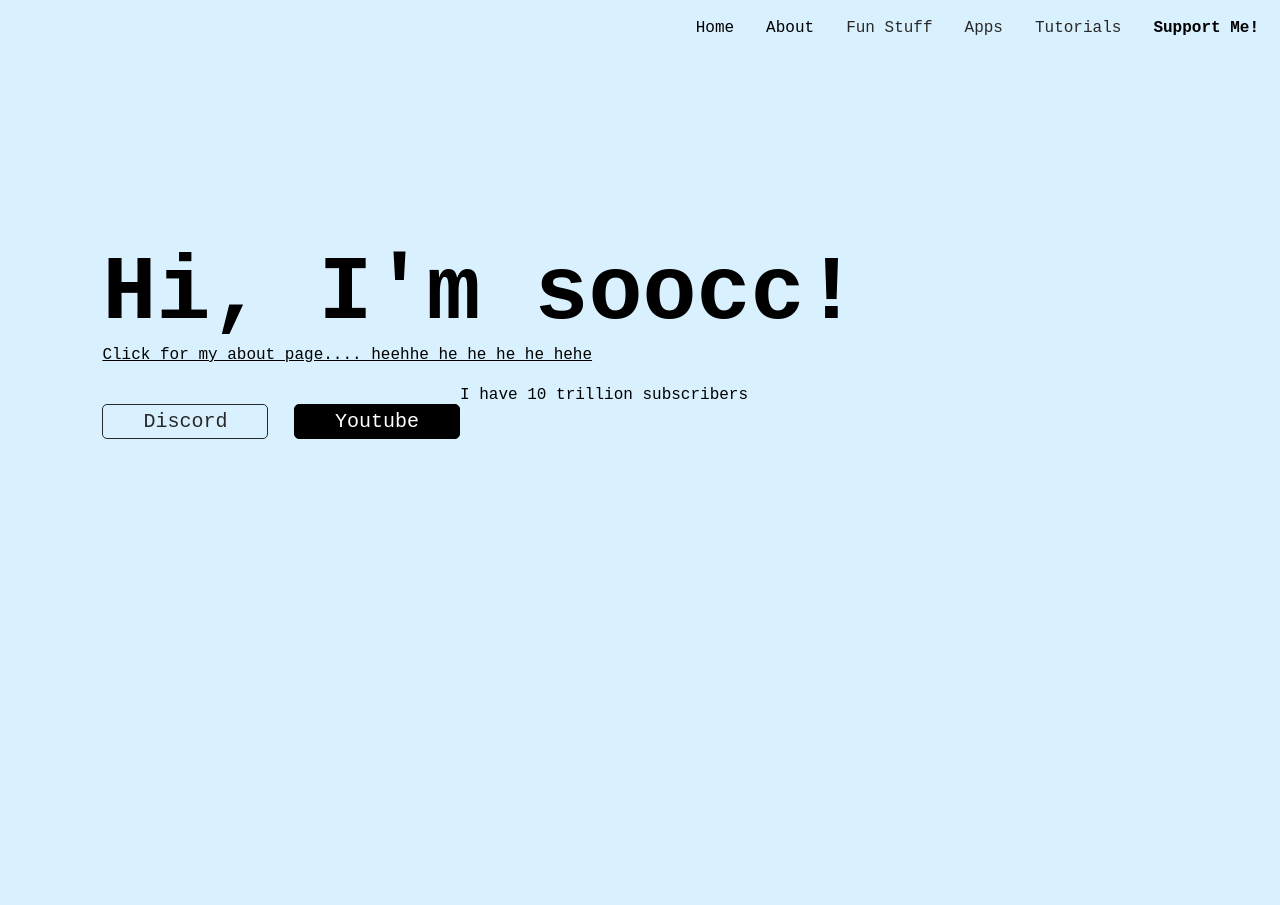
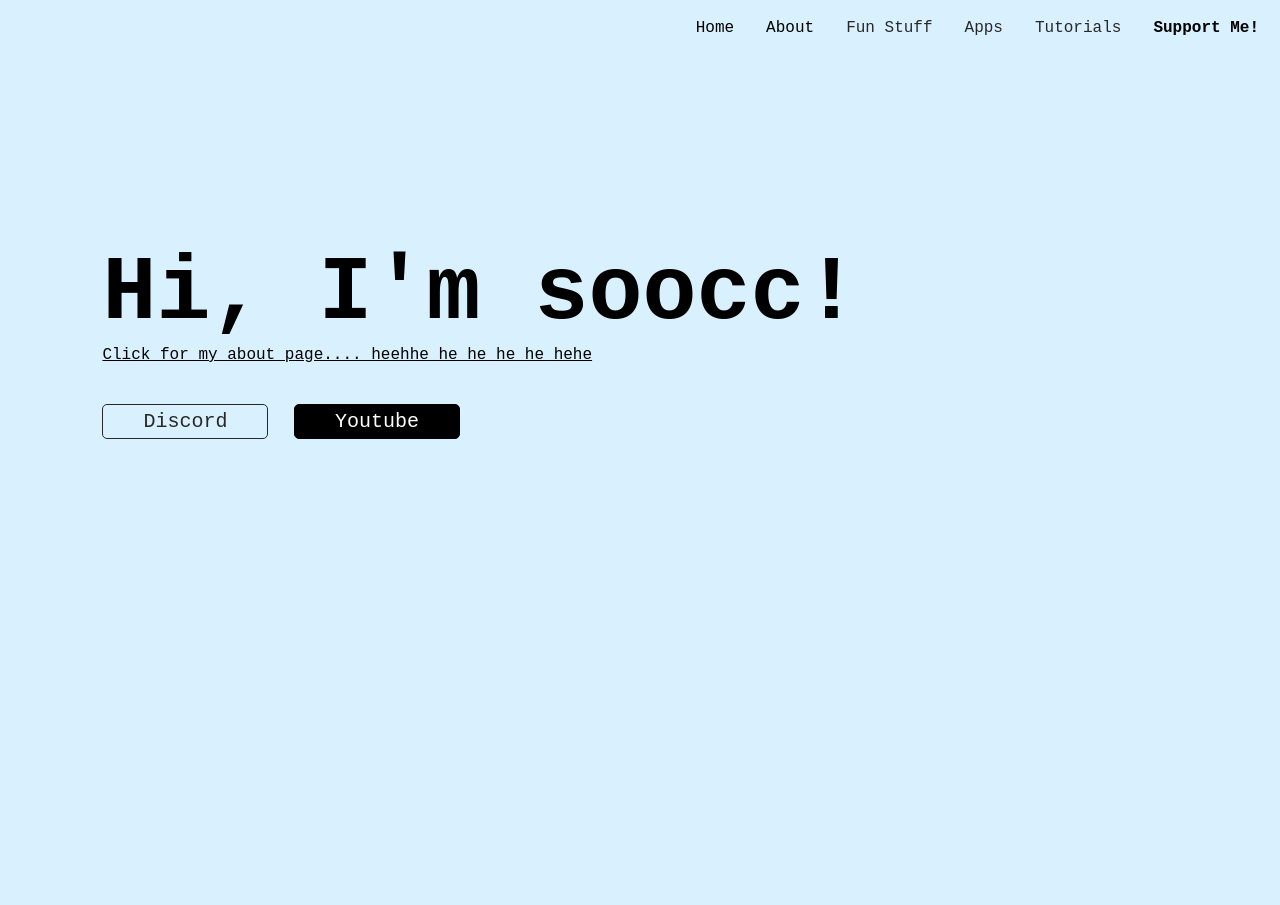
Before and after one commit to soocc/sooccsocks2, a Jekyll site: the page built from index.html, in a window 1280 px wide. Built offline with Jekyll 4.4.1, drawn with Linux system fonts in a browser that asks for light colours.

Commit message:
Update index.html

```diff
--- a/index.html
+++ b/index.html
@@ -16,7 +16,7 @@ layout: default
         margin-bottom: 0px;
       }
 
-      .intro, .abutton, p {
+      .intro, .abutton {
         margin-left: 8%;
       }
 
@@ -37,9 +37,5 @@ layout: default
     <a class="abutton black-button" href="https://youtube.com/sooccc">
       Youtube
     </a>
-
-    <p>
-      I have 10 trillion subscribers
-    </p>
   </body>
 </html>
```
